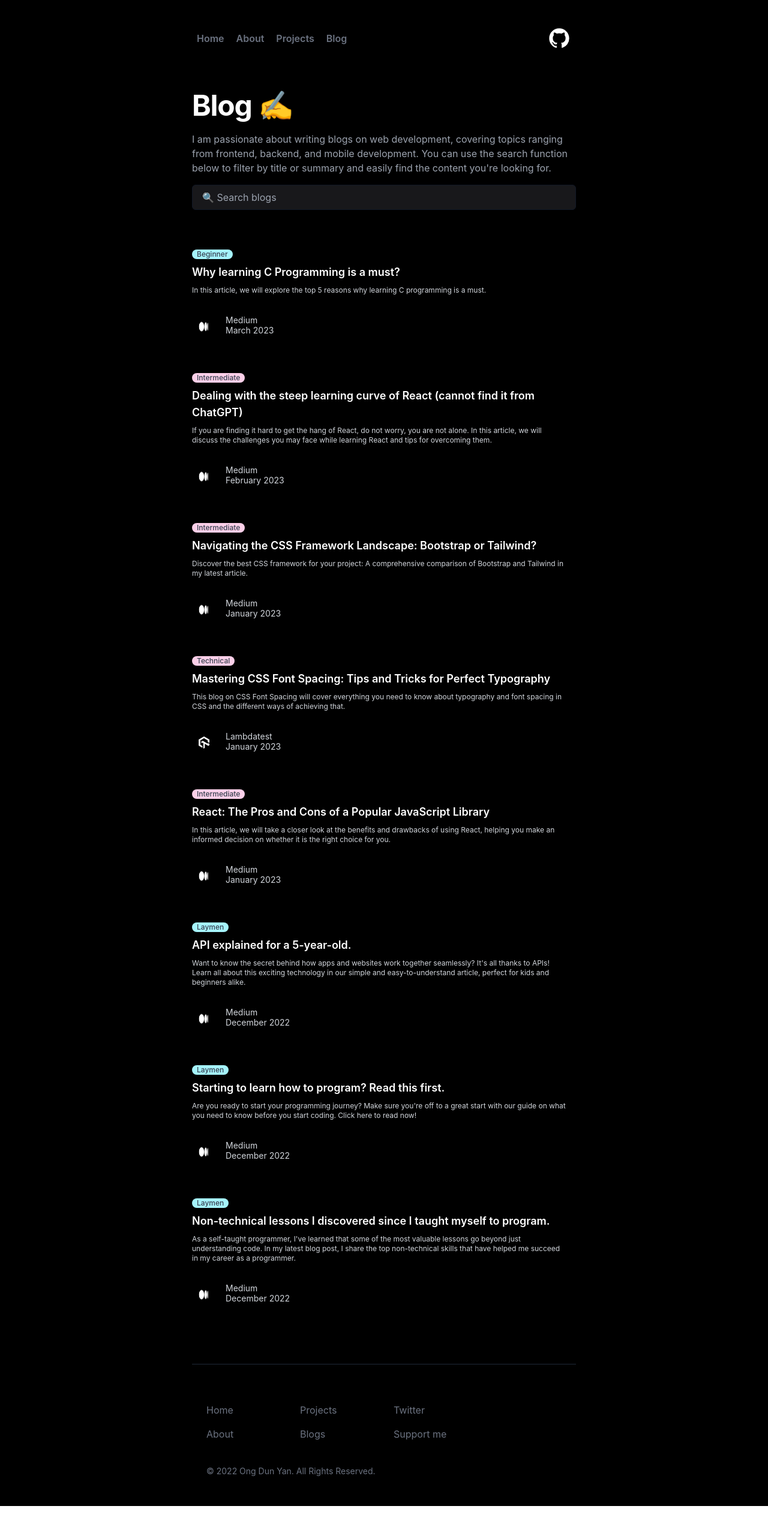
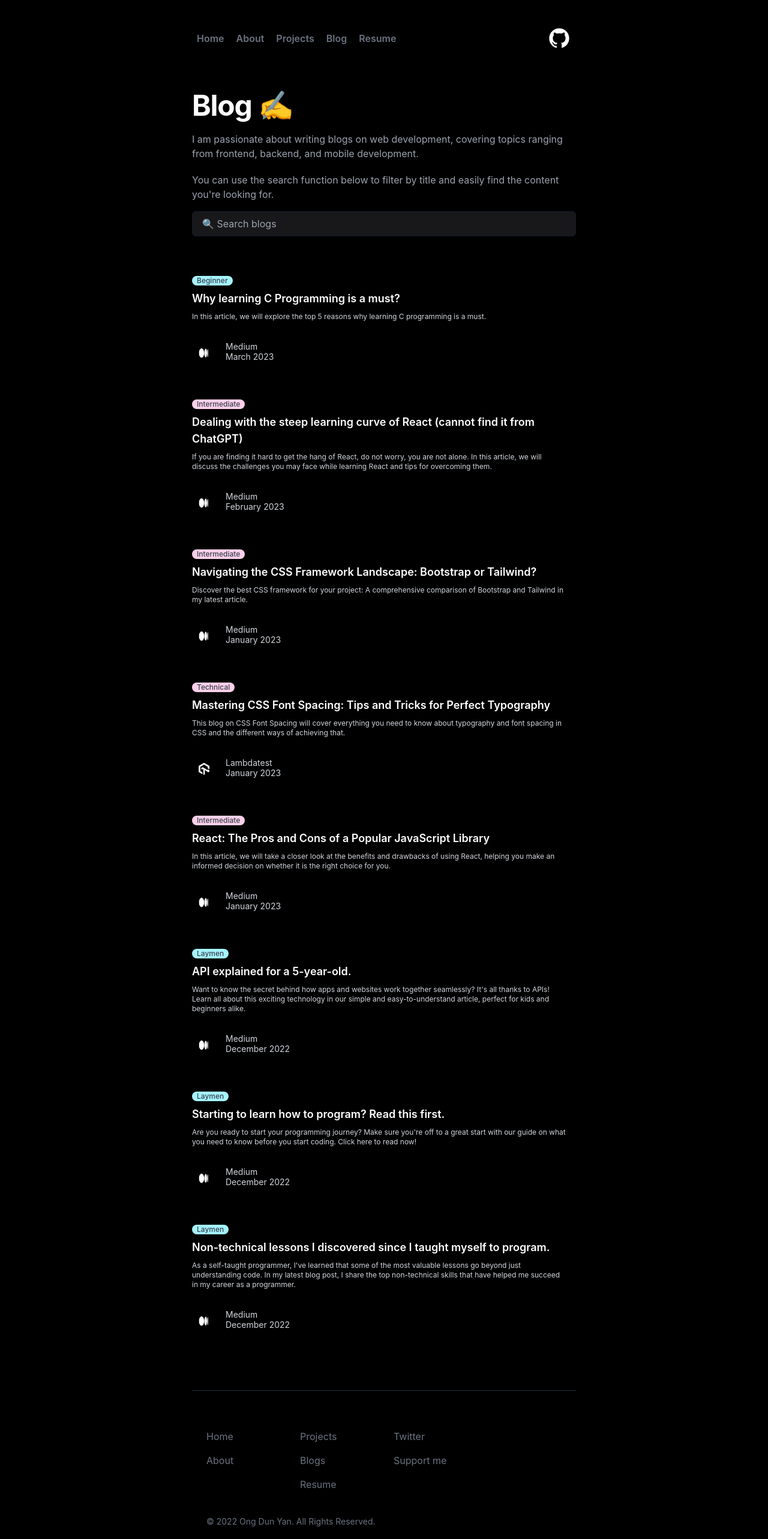
Before and after one commit to dunyanong/myportfolio, a Next.js app: page /blogs in a window 1280 px wide. Shown: the top 2566 px of the page at 60% size. Before the commit the page ends 2511 px from the top, so only its background shows below. Built offline with nearby package versions, Linux system fonts and the light colour scheme.

Commit message:
added resume section

```diff
--- a/components/Footer.js
+++ b/components/Footer.js
@@ -36,6 +36,11 @@ const Footer = () => {
                             <a className="hover:underline">Blogs</a>
                             </Link>
                         </li>
+                        <li className="pb-4">
+                            <a className="hover:underline" href='https://drive.google.com/file/d/1Ht0urYBCQgHCizLmCsGT3VmaAbbPN1e4/view?usp=share_link' target='_blank'>
+                                Resume
+                            </a>
+                        </li>
                     </ul>
 
                     <ul className="text-gray-500">
--- a/components/FullScreenNavbar.js
+++ b/components/FullScreenNavbar.js
@@ -16,7 +16,7 @@ function MobileNav({open, setOpen}){
                     </a>
                 </Link>
                 <Link href="/project" legacyBehavior>
-                    <a className="text-base  font-semibold my-4 text-gray-200 hover:text-gray-200">
+                    <a className="text-base font-semibold my-4 text-gray-200 hover:text-gray-200">
                         Projects
                     </a>
                 </Link>
@@ -25,6 +25,9 @@ function MobileNav({open, setOpen}){
                         Blogs
                     </a>
                 </Link>
+                <a className="text-md font-bold my-4 text-gray-200 hover:text-gray-200" href='https://drive.google.com/file/d/1Ht0urYBCQgHCizLmCsGT3VmaAbbPN1e4/view?usp=share_link' target='_blank'>
+                    Resume
+                </a>
             </div>
         </div>
     )
--- a/components/Navbar.js
+++ b/components/Navbar.js
@@ -41,6 +41,11 @@ const Navbar = () => {
               </a>
             </Link>
           </li>
+          <li>
+            <a className="text-base font-semibold my-4 text-gray-500 hover:text-gray-200" href='https://drive.google.com/file/d/1Ht0urYBCQgHCizLmCsGT3VmaAbbPN1e4/view?usp=share_link' target='_blank'>
+              Resume
+            </a>
+          </li>
         </ul>
       </div>
       <div className="navbar-end">
--- a/pages/blogs.js
+++ b/pages/blogs.js
@@ -34,7 +34,9 @@ const Blogs = () => {
             <h1 className="font-bold text-3xl md:text-5xl tracking-tight mb-1 text-white">Blog ✍️</h1>
             <p className="py-4 text-gray-400">
               I am passionate about writing blogs on web development, covering topics ranging from frontend, backend, and mobile development.
-              You can use the search function below to filter by title or summary and easily find the content you're looking for.
+            </p>
+            <p className="pt-1 pb-4 text-gray-400">
+              You can use the search function below to filter by title and easily find the content you're looking for.
             </p>
 
             <div className="relative w-full mb-4">
```
